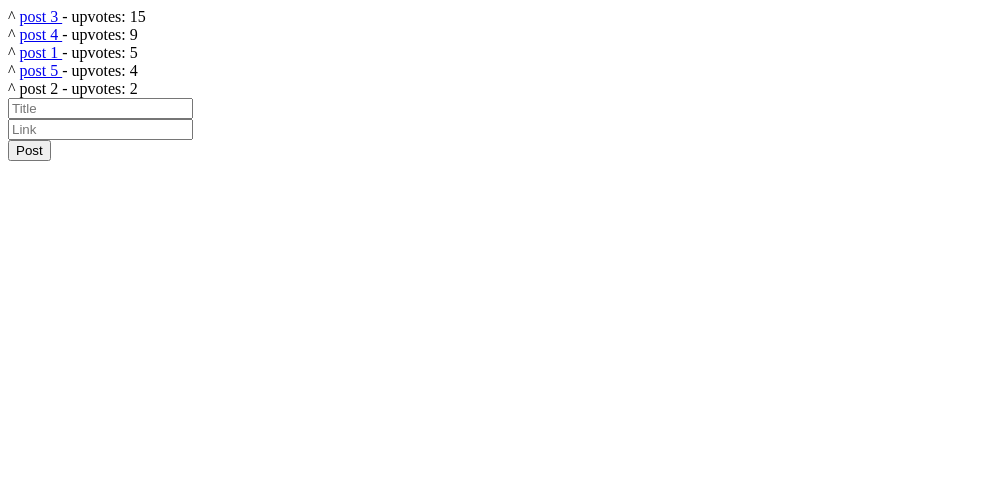
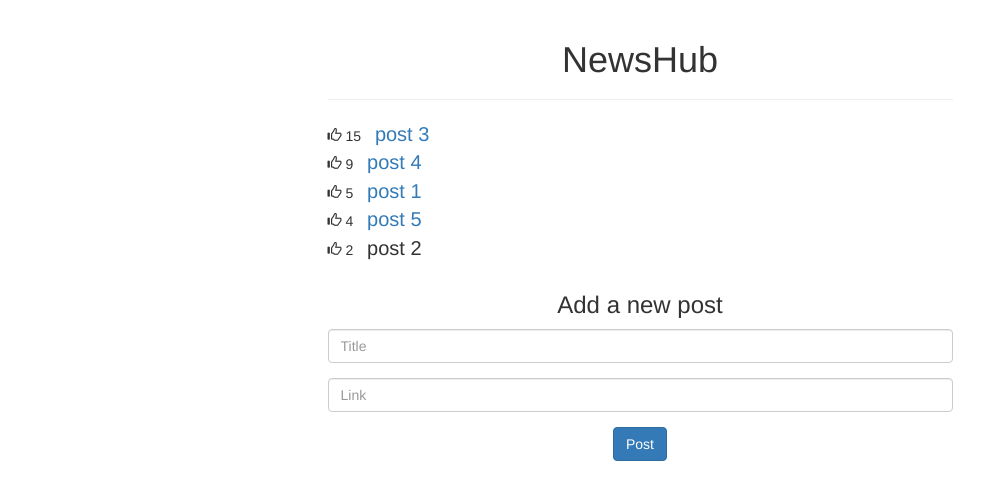
Before and after one commit to jtang22/NewsHub, a plain HTML site: page index.html in a window 1280 px wide. Shown: the whole page, without its empty margins (0-1008 px from the left). Drawn offline with nearby package versions, Linux system fonts and the light colour scheme.

Commit message:
Added twitter boostrap formatting

```diff
--- a/index.html
+++ b/index.html
@@ -1,29 +1,54 @@
 <html>
 <head>
-    <title>My Angular App</title>
-    <script src="https://ajax.googleapis.com/ajax/libs/angularjs/1.5.7/angular.min.js"></script>
-    <script src="app.js"> </script>
+  <title>NewsHub</title>
+  <link href="http://maxcdn.bootstrapcdn.com/bootstrap/3.2.0/css/bootstrap.min.css" rel="stylesheet">
+
+  <script src="http://ajax.googleapis.com/ajax/libs/angularjs/1.3.10/angular.min.js"></script>
+  <script src="app.js"></script>
+  <style> .glyphicon-thumbs-up { cursor:pointer } </style>
 </head>
+<body ng-app="newsHub" ng-controller="MainCtrl">
+  <div class="row">
+    <div class="col-md-6 col-md-offset-3">
 
-  <body ng-app="newsHub" ng-controller="MainCtrl">
-    <div ng-repeat="post in posts | orderBy: '-upvotes'">
-      <span ng-click="incrementUpvotes(post)">^</span>
+      <div class="page-header text-center">
+        <h1>NewsHub</h1>
+      </div>
+
+      <div ng-repeat="post in posts | orderBy:'-upvotes'">
+        <span class="glyphicon glyphicon-thumbs-up"
+          ng-click="incrementUpvotes(post)"></span>
+        {{post.upvotes}}
+        <span style="font-size:20px; margin-left:10px;">
           <a ng-show="post.link" href="{{post.link}}">
             {{post.title}}
           </a>
           <span ng-hide="post.link">
             {{post.title}}
           </span>
-      - upvotes: {{post.upvotes}}
+        </span>
       </div>
 
-    <form ng-submit="addPost()">
-      <input type="text" placeholder="Title" ng-model="title"></input>
-      <br>
-      <input type="text" placeholder="Link" ng-model="link"></input>
-      <br>
-      <button type="submit">Post</button>
+      <form ng-submit="addPost()"
+        style="margin-top:30px;">
+        <h3 class="text-center">Add a new post</h3>
+
+        <div class="form-group">
+          <input type="text"
+            class="form-control"
+            placeholder="Title"
+            ng-model="title"></input>
+        </div>
+        <div class="form-group">
+          <input type="text"
+          class="form-control"
+          placeholder="Link"
+          ng-model="link"></input>
+        </div>
+        <button type="submit" class="btn btn-primary center-block">Post</button>
       </form>
+
+    </div>
+  </div>
 </body>
-
 </html>
```
Lines whose indentation alone changed are shown as unchanged.
